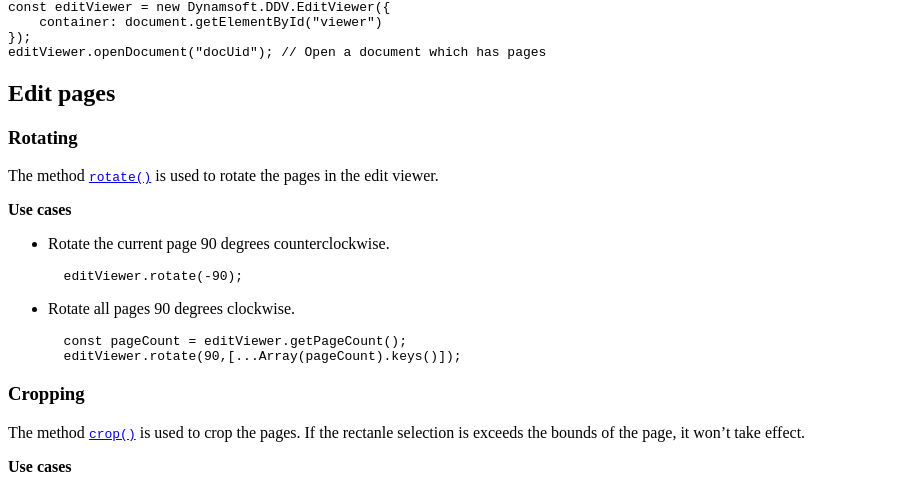
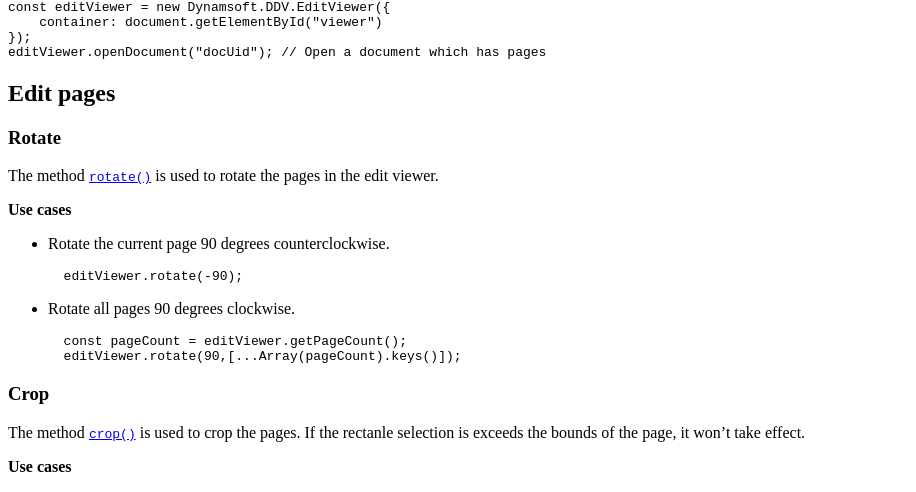
Before and after one commit to dynamsoft-docs/document-viewer-docs, a Jekyll site: the page built from features/viewers/editviewer.md, in a window 1280 px wide and 900 px high, scrolled down 531 px. Shown: the part 133-625 px from the top of the window, without its empty margins (0-916 px from the left). Built offline with Jekyll 4.4.1, drawn with Linux system fonts in a browser that asks for light colours.

Commit message:
Update editviewer.md

````diff
--- a/features/viewers/editviewer.md
+++ b/features/viewers/editviewer.md
@@ -26,7 +26,7 @@ editViewer.openDocument("docUid"); // Open a document which has pages
 
 ## Edit pages
 
-### Rotating
+### Rotate
 
 The method [`rotate()`]({{ site.api }}class/editviewer.html#rotate) is used to rotate the pages in the edit viewer.
 
@@ -45,7 +45,7 @@ The method [`rotate()`]({{ site.api }}class/editviewer.html#rotate) is used to r
     editViewer.rotate(90,[...Array(pageCount).keys()]);
     ```
 
-### Cropping
+### Crop
 
 The method [`crop()`]({{ site.api }}class/editviewer.html#crop) is used to crop the pages. If the rectanle selection is exceeds the bounds of the page, it won't take effect.
 
````
